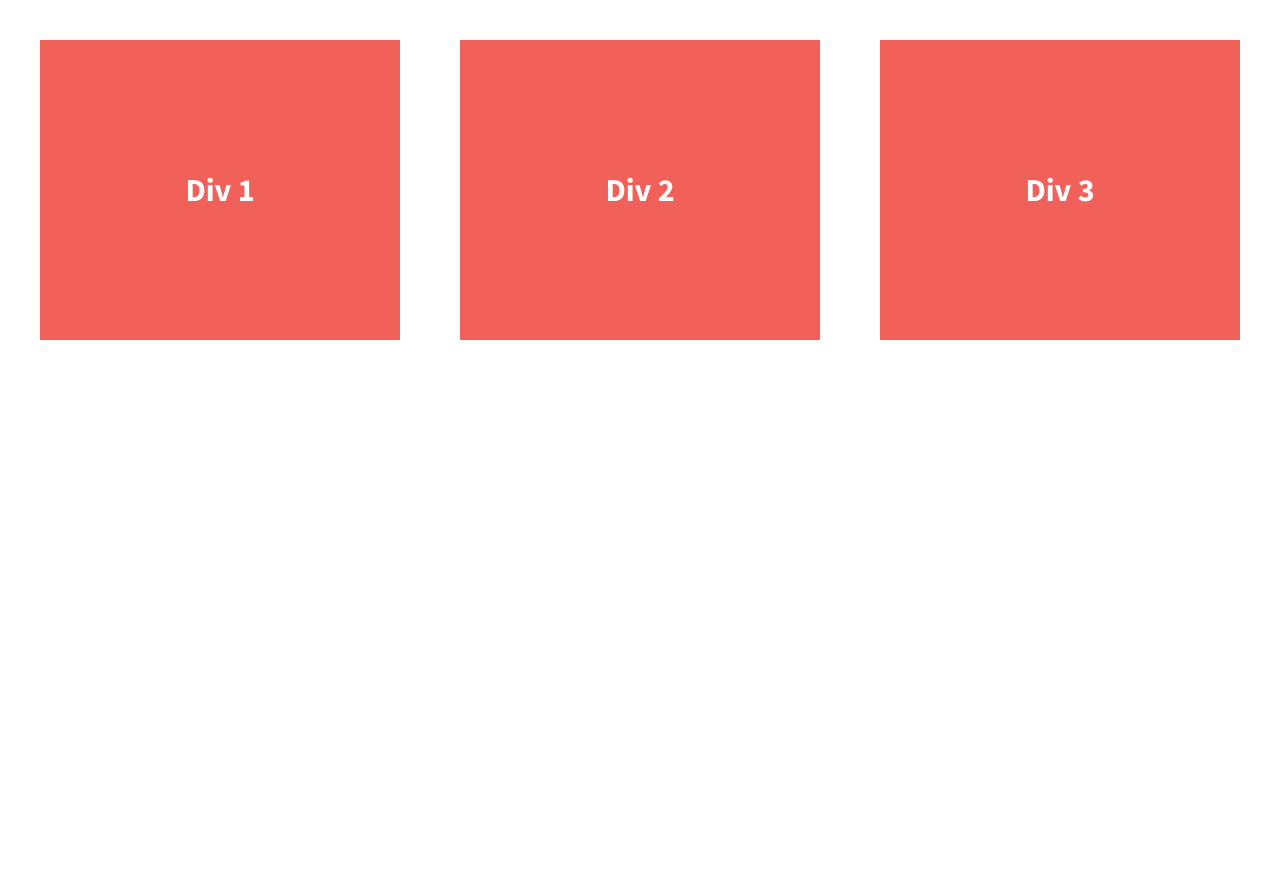
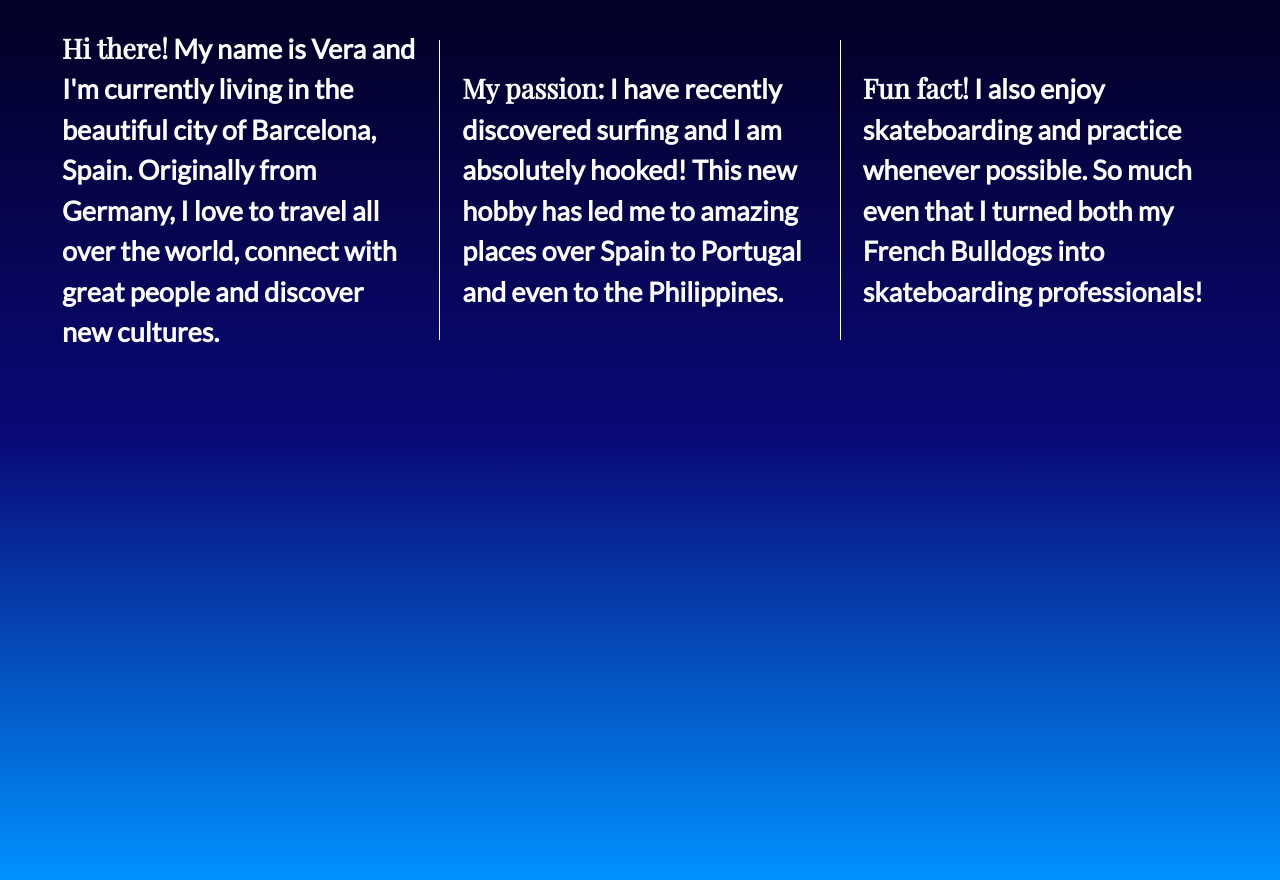
Before and after one commit to verathies/206-divs-flexbox-starter, a plain HTML site: page index.html in a window 1280 px wide. Drawn offline with nearby package versions, Linux system fonts and the light colour scheme.

Commit message:
changed colors and text

```diff
--- a/css/main.css
+++ b/css/main.css
@@ -102,11 +102,13 @@ html {
 }
 
 body {
-  font-family: 'Source Sans Pro', sans-serif;
+  font-family: 'Lato', sans-serif;
   padding: 2em;
   font-size: 1.25em;
   height: 100%;
+  background:linear-gradient(#020024, #090979, #0092ff)
 }
+
 
 .wrapper {
   /*add display:flex and set justify-content to space-between*/
@@ -119,15 +121,24 @@ body {
   /*give the divs a width of 30%, add display:flex, set justify-content and align-items to center*/
   color: #fff;
   line-height: 1.5em;
-  font-size: 1.6em;
-  background-color: #f16059;
+  font-size: 1.35em;
   height: 300px;
   display: flex;
   width: 30%;
   justify-content: center;
   align-items: center;
+  padding: 0 22px;
+  opacity: 0.99;
+
 }
 
+.div-2 {
+    border-left: solid 0.5px white;
+    border-right: solid 0.5px white;
+}
+span {
+    font-family: 'Playfair Display', serif;
+}
 
 
 
--- a/index.html
+++ b/index.html
@@ -3,7 +3,7 @@
     <head>
         <meta charset="utf-8">
         <meta http-equiv="x-ua-compatible" content="ie=edge">
-        <title>Make me into a grid!</title>
+        <title>A little bit about me</title>
         <meta name="description" content="">
         <meta name="viewport" content="width=device-width, initial-scale=1">
 
@@ -15,6 +15,8 @@
         <script src="js/vendor/modernizr-2.8.3.min.js"></script>
         <link href='http://fonts.googleapis.com/css?family=Lora:700' rel='stylesheet' type='text/css'>
         <link href='http://fonts.googleapis.com/css?family=Source+Sans+Pro:400,700' rel='stylesheet' type='text/css'>
+        <link href="https://fonts.googleapis.com/css?family=Lato&display=swap&subset=latin-ext" rel="stylesheet">
+        <link href="https://fonts.googleapis.com/css?family=Playfair+Display&display=swap&subset=latin-ext" rel="stylesheet">
     </head>
     <body>
         <!--[if lt IE 8]>
@@ -23,13 +25,17 @@
 
         <section class="wrapper">
             <div class="div-1">
-                Div 1
+                <p><span>Hi there!</span> My name is Vera and I'm currently living in the beautiful city of Barcelona, Spain.
+                    Originally from Germany, I love to travel all over the world, connect with great people and discover new cultures.
+                </p>
             </div>
             <div class="div-2">
-                Div 2
+                <p><span>My passion:</span> I have recently discovered surfing and I am absolutely hooked! This new hobby has led me to amazing places over Spain to
+                Portugal and even to the Philippines. </p>
             </div>
             <div class="div-3">
-                Div 3
+                <p><span>Fun fact!</span> I also enjoy skateboarding and practice whenever possible.
+                    So much even that I turned both my French Bulldogs into skateboarding professionals!</p>
             </div>
         </section>
 
```
Also changed, not shown: 3 other files.
